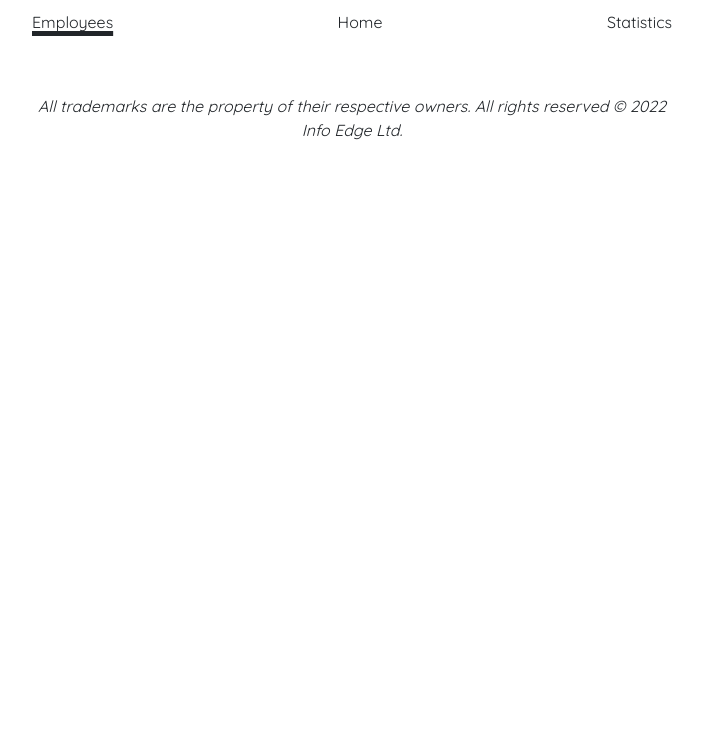
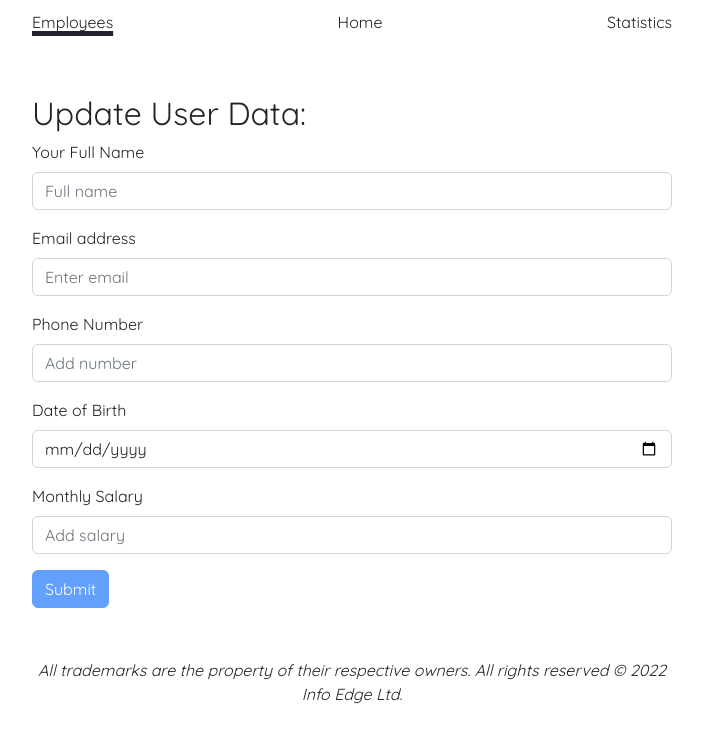
Before and after one commit to veljkovic92/prime-holding, a React (Create React App) app: page /employees/1/form in a window 1280 px wide. Shown: the top 742 px of the page, without its empty margins (288-991 px from the left). Built offline with nearby package versions, Linux system fonts and the light colour scheme; no server answers; the database is empty.

Commit message:
Added updating Employee logic

```diff
--- a/src/App.tsx
+++ b/src/App.tsx
@@ -1,10 +1,12 @@
 import React, { useEffect } from "react";
 import { Route, Routes } from "react-router";
 import Layout from "./components/layout/Layout";
+import UserForm from "./components/UserForm/UserForm";
 
 import HomePage from "./pages/Home/HomePage";
 import StatisticsPage from "./pages/Statistics/StatisticsPage";
-import EmployeesPage from "./pages/Users/EmployeesPage";
+import EmployeesPage from "./pages/Employees/EmployeesPage";
+import UpdateUserPage from "./pages/UpdateUser/UpdateUserPage";
 
 function App() {
   return (
@@ -13,6 +15,10 @@ function App() {
         <Routes>
           <Route path="/" element={<HomePage />} />
           <Route path="employees" element={<EmployeesPage />} />
+          <Route
+            path="employees/:employeeId/form"
+            element={<UpdateUserPage />}
+          />
           <Route path="stats" element={<StatisticsPage />} />
         </Routes>
       </Layout>
--- /dev/null
+++ b/src/components/UpdateEmployeeForm/UpdateEmployeeForm.tsx
@@ -0,0 +1,146 @@
+import React, { useEffect, useState } from "react";
+import { useForm, SubmitHandler } from "react-hook-form";
+import { Button, Form } from "react-bootstrap";
+import classes from "./UpdateEmployeeForm.module.scss";
+import { getDatabase, get, ref, child, push, update } from "firebase/database";
+import app from "../../firebase/firebase";
+import { v4 as uuidv4 } from "uuid";
+import { useNavigate, useParams } from "react-router";
+import { Employee, UpdateEmployee } from "../../types/types";
+
+const UpdateUserForm = () => {
+  const params = useParams();
+  const employeeId = params.employeeId;
+  const navigate = useNavigate();
+  const dbRef = ref(getDatabase());
+  const db = getDatabase(app);
+
+  const [matchingEmployee, setMatchingEmployee] = useState<Employee>();
+
+  useEffect(() => {
+    get(child(dbRef, `employees/${employeeId}`))
+      .then((snapshot) => {
+        if (snapshot.exists()) {
+          let employee = snapshot.val();
+
+          setMatchingEmployee(employee);
+        } else {
+          console.log("No data available");
+        }
+      })
+      .catch((error) => {
+        console.error(error);
+      });
+  }, []);
+
+  const onRegisterFormSubmit = async (data: Employee) => {
+    try {
+      const updateData: UpdateEmployee = {
+        name: data.name || matchingEmployee?.name || "",
+        email: data.email || matchingEmployee?.email || "",
+        phoneNumber: data.phoneNumber || matchingEmployee?.phoneNumber,
+        dateOfBirth: data.dateOfBirth || matchingEmployee?.dateOfBirth,
+        monthlySalary: data.monthlySalary || matchingEmployee?.monthlySalary,
+      };
+
+      const updates: UpdateEmployee = updateData;
+
+      await update(ref(db, "employees/" + employeeId), updates);
+
+      navigate("/employees");
+    } catch (err) {}
+  };
+
+  const {
+    register,
+    handleSubmit,
+    watch,
+
+    formState: { errors, isDirty, isValid },
+  } = useForm<Employee>({ mode: "all" });
+  const onSubmit: SubmitHandler<Employee> = (data) =>
+    onRegisterFormSubmit(data);
+
+  return (
+    <Form onSubmit={handleSubmit(onSubmit)} className={classes.form}>
+      <Form.Group className="mb-3" controlId="formBasicName">
+        <Form.Label>Your Full Name</Form.Label>
+        <Form.Control
+          type="text"
+          placeholder="Full name"
+          {...register("name", { required: false, minLength: 3 })}
+        />
+        {errors.name && errors.name.type === "minLength" && (
+          <p className={classes["form--error"]}>
+            The name must be at least 3 characters long
+          </p>
+        )}
+        {errors.name && errors.name.type === "required" && (
+          <p className={classes["form--error"]}>The name is required</p>
+        )}
+      </Form.Group>
+      <Form.Group className="mb-3" controlId="formBasicEmail">
+        <Form.Label>Email address</Form.Label>
+        <Form.Control
+          type="email"
+          placeholder="Enter email"
+          {...register("email", {
+            required: false,
+            pattern:
+              /^[a-zA-Z0-9.!#$%&'*+/=?^_`{|}~-]+@[a-zA-Z0-9](?:[a-zA-Z0-9-]{0,61}[a-zA-Z0-9])?(?:\.[a-zA-Z0-9](?:[a-zA-Z0-9-]{0,61}[a-zA-Z0-9])?)*$/,
+          })}
+        />
+
+        {errors.email && errors.email.type === "required" && (
+          <p className={classes["form--error"]}>Email is required</p>
+        )}
+        {errors.email && errors.email.type === "pattern" && (
+          <p className={classes["form--error"]}>
+            Please enter a valid email address
+          </p>
+        )}
+      </Form.Group>
+
+      <Form.Group className="mb-3" controlId="formBasicPassword">
+        <Form.Label>Phone Number</Form.Label>
+        <Form.Control
+          type="number"
+          placeholder="Add number"
+          {...register("phoneNumber", { required: false, minLength: 6 })}
+        />
+        {errors.phoneNumber && errors.phoneNumber.type === "minLength" && (
+          <p className={classes["form--error"]}>
+            Phone number must be at least 6 characters long
+          </p>
+        )}
+        {errors.phoneNumber && errors.phoneNumber.type === "required" && (
+          <p className={classes["form--error"]}>Phone number is required</p>
+        )}
+      </Form.Group>
+
+      <Form.Group className="mb-3" controlId="formBasicPhone">
+        <Form.Label>Date of Birth</Form.Label>
+        <Form.Control
+          type="date"
+          placeholder="Add date of birth"
+          {...register("dateOfBirth", { required: false })}
+        />
+      </Form.Group>
+
+      <Form.Group className="mb-3" controlId="formBasicPhone">
+        <Form.Label>Monthly Salary</Form.Label>
+        <Form.Control
+          type="number"
+          placeholder="Add salary"
+          {...register("monthlySalary", { required: false })}
+        />
+      </Form.Group>
+
+      <Button variant="primary" type="submit" disabled={!isDirty || !isValid}>
+        Submit
+      </Button>
+    </Form>
+  );
+};
+
+export default UpdateUserForm;
--- a/src/pages/Users/EmployeesPage.tsx
+++ b/src/pages/Employees/EmployeesPage.tsx
@@ -2,6 +2,7 @@ import React, { useEffect, useState } from "react";
 import { getDatabase, ref, child, get, remove } from "firebase/database";
 import { Employee } from "../../types/types";
 import { Button } from "react-bootstrap";
+import { Link } from "react-router-dom";
 
 const EmployeesPage = () => {
   const [employees, setEmployees] = useState<Employee[]>([]);
@@ -27,11 +28,16 @@ const EmployeesPage = () => {
       });
   }, []);
 
+
+
+
   const onDeleteEmployeeHandler = (id: string) => {
     remove(ref(db, "employees/" + id))
       .then(() => {
         // Data saved successfully!
-        const updatedEmployees = employees.filter(employee => employee.id !== id)
+        const updatedEmployees = employees.filter(
+          (employee) => employee.id !== id
+        );
         setEmployees(updatedEmployees);
       })
       .catch((error) => {
@@ -52,6 +58,10 @@ const EmployeesPage = () => {
             <Button onClick={() => onDeleteEmployeeHandler(employee.id)}>
               Delete
             </Button>
+            <Link to={`${employee.id}/form`}>
+              <Button>Update</Button>
+            </Link>
+            <Button>Tasks</Button>
           </li>
         ))}
       </ul>
--- /dev/null
+++ b/src/pages/UpdateUser/UpdateUserPage.tsx
@@ -0,0 +1,17 @@
+import React from "react";
+import { useParams } from "react-router";
+import UpdateUserForm from "../../components/UpdateEmployeeForm/UpdateEmployeeForm";
+
+const UpdateUserPage = () => {
+  const params = useParams();
+  console.log(params.employeeId);
+
+  return (
+    <div>
+      <h2>Update User Data:</h2>
+      <UpdateUserForm />
+    </div>
+  );
+};
+
+export default UpdateUserPage;
--- a/src/types/types.ts
+++ b/src/types/types.ts
@@ -7,6 +7,8 @@ export type Employee = {
   monthlySalary?: number;
 };
 
+export type UpdateEmployee = Omit<Employee, 'id'>
+
 export type Task = {
   title: string;
   description: string;
```
Also changed, not shown: src/components/UpdateEmployeeForm/UpdateEmployeeForm.module.scss (added), src/pages/Employees/EmployeesPage.module.scss (added).
